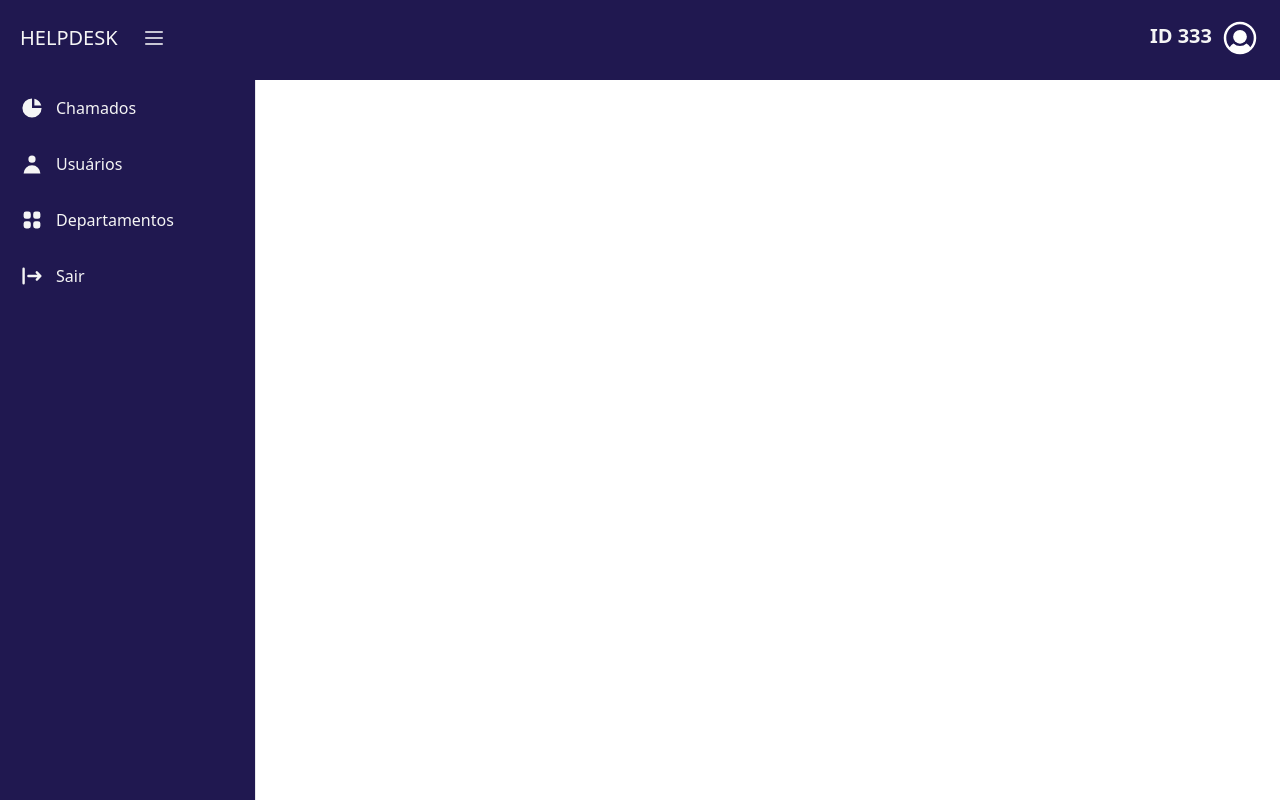
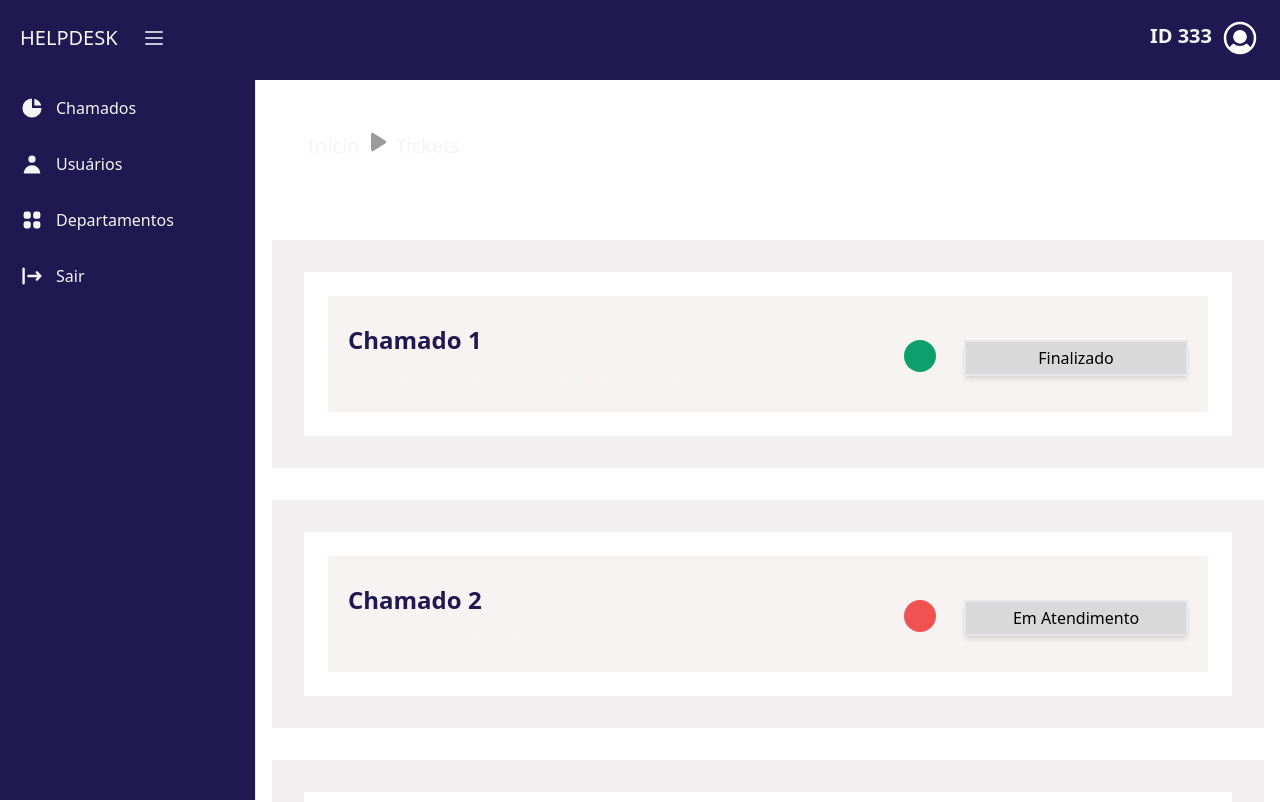
Before and after one commit to hiagovinicius0/helpdesk-frontend, a React (Create React App) app: page / in a window 1280 px wide. Shown: the top 802 px of the page. Built offline with nearby package versions, Linux system fonts and the light colour scheme.

Commit message:
add screen tickets

```diff
--- a/package.json
+++ b/package.json
@@ -16,10 +16,13 @@
 		"eslint-plugin-react-hooks": "^4.6.0",
 		"flowbite": "^1.6.3",
 		"flowbite-react": "^0.3.8",
+		"moment": "^2.29.4",
+		"moment-timezone": "^0.5.41",
 		"phosphor-react": "^1.4.1",
 		"react": "^18.2.0",
 		"react-dom": "^18.2.0",
 		"react-icons": "^4.7.1",
+		"react-moment": "^1.1.3",
 		"react-router-dom": "^6.8.1",
 		"react-scripts": "5.0.1",
 		"typescript": "^4.9.5",
--- a/src/components/H3.tsx
+++ b/src/components/H3.tsx
@@ -1,7 +1,8 @@
 interface H3Props {
 	title: string;
+	style?: string;
 }
 
-export const H3 = ({ title }: H3Props): JSX.Element => {
-	return <h3 className='text-primary-color font-bold text-2xl py-2'>{title}</h3>;
+export const H3 = ({ title, style }: H3Props): JSX.Element => {
+	return <h3 className={`text-primary-color font-bold text-2xl py-2 ${style}`}>{title}</h3>;
 };
--- a/src/components/Inputs/index.tsx
+++ b/src/components/Inputs/index.tsx
@@ -22,9 +22,7 @@ interface IInputs {
 
 export const Input = ({ span, type, selectOptions }: IInputs): JSX.Element => {
 	let input = (
-		<div className='flex space-x-6 m-2'>
-			<input className='w-72 sm:w-80 md:w-96 bg-white-color border border-border-input-color' />
-		</div>
+		<input className='w-72 sm:w-80 md:w-96 bg-white-color border border-border-input-color' />
 	);
 
 	if (type === InputType.TEXT) {
--- a/src/components/Span.tsx
+++ b/src/components/Span.tsx
@@ -1,5 +1,7 @@
+import { ReactNode } from 'react';
+
 interface ISpan {
-	text: string;
+	text: string | ReactNode;
 	className?: string;
 }
 
--- /dev/null
+++ b/src/screens/Tickets/components/PriorityTicketEnum.ts
@@ -0,0 +1,21 @@
+export enum TicketPriority {
+	LOW = 1,
+	MEDIUM = 2,
+	HIGH = 3,
+}
+
+interface Priority {
+	text: string;
+	color: string;
+}
+
+export const getPriority = (priority: TicketPriority): Priority => {
+	switch (priority) {
+		case TicketPriority.LOW:
+			return { text: 'Baixa', color: 'bg-green-500' };
+		case TicketPriority.MEDIUM:
+			return { text: 'Média', color: 'bg-orange-500' };
+		case TicketPriority.HIGH:
+			return { text: 'Alta', color: 'bg-red-500' };
+	}
+};
--- /dev/null
+++ b/src/screens/Tickets/components/StatusTicketEnum.ts
@@ -0,0 +1,23 @@
+export enum TicketStatus {
+	NOT_MET = 1,
+	IN_ATTENDANCE = 2,
+	IN_DELAY = 3,
+	FINISHED = 4,
+}
+
+interface Status {
+	text: string;
+}
+
+export const getStatus = (status: TicketStatus): Status => {
+	switch (status) {
+		case TicketStatus.NOT_MET:
+			return { text: 'Não Atendido' };
+		case TicketStatus.IN_ATTENDANCE:
+			return { text: 'Em Atendimento' };
+		case TicketStatus.IN_DELAY:
+			return { text: 'Em Atraso' };
+		case TicketStatus.FINISHED:
+			return { text: 'Finalizado' };
+	}
+};
--- /dev/null
+++ b/src/screens/Tickets/components/Ticket.tsx
@@ -0,0 +1,46 @@
+import { H3 } from 'src/components/H3';
+import { Span } from 'src/components/Span';
+import { Content } from 'src/screens/CreateTicket/Content';
+import { getPriority, TicketPriority } from './PriorityTicketEnum';
+import { getStatus, TicketStatus } from './StatusTicketEnum';
+import 'moment-timezone';
+import Moment from 'react-moment';
+import 'moment/locale/pt-br';
+
+interface ITicket {
+	createdAt: string;
+	priority: TicketPriority;
+	status: TicketStatus;
+	title: string;
+}
+
+export const Ticket = ({ createdAt, priority, status, title }: ITicket): JSX.Element => {
+	const statusEnum = getStatus(status);
+	const priorityEnum = getPriority(priority);
+
+	return (
+		<Content style='bg-gray-background-color pb-2 p-2 sm:p-8'>
+			<div className='bg-white p-1 sm:p-2'>
+				<div className='bg-card-color m-1 p-5 flex flex-col sm:flex-row m-4 p-5'>
+					<div className='basis-3/4'>
+						<H3 title={title} />
+						<Span
+							text={
+								<Moment format='LLLL' tz='America/Sao_Paulo'>
+									{createdAt}
+								</Moment>
+							}
+							className='text-icon-color normal-case'
+						/>
+					</div>
+					<div className='flex flex-row-reverse pt-6'>
+						<button className='bg-department-color border-2 border-inherit border-border-color shadow-md h-9 w-56 text-center'>
+							{statusEnum.text}
+						</button>
+						<div className={`h-8 w-8 ${priorityEnum.color} rounded-full mx-7`}></div>
+					</div>
+				</div>
+			</div>
+		</Content>
+	);
+};
--- a/src/screens/Tickets/index.tsx
+++ b/src/screens/Tickets/index.tsx
@@ -1,9 +1,26 @@
+import { HistoryNavigation } from 'src/components/HistoryNavigation';
 import { Navbar } from 'src/components/Navbar';
+import { getRoutes, Screen } from 'src/routes/RoutesEnum';
+import { TicketItems } from 'src/utils/Tickets';
+import { Container } from '../SelectDepartment/Container';
+import { Ticket } from './components/Ticket';
 
 export const Tickets = (): JSX.Element => {
+	const history = [getRoutes(Screen.HOME).name, getRoutes(Screen.TICKETS).name];
+
 	return (
 		<Navbar>
-			<></>
+			<>
+				<HistoryNavigation history={history} />
+
+				{TicketItems.map((item, index) => {
+					return (
+						<Container key={index}>
+							<Ticket {...item} />
+						</Container>
+					);
+				})}
+			</>
 		</Navbar>
 	);
 };
--- /dev/null
+++ b/src/utils/Tickets.tsx
@@ -0,0 +1,36 @@
+import { TicketPriority } from 'src/screens/Tickets/components/PriorityTicketEnum';
+import { TicketStatus } from 'src/screens/Tickets/components/StatusTicketEnum';
+
+export const TicketItems: ITicketItems[] = [
+	{
+		title: 'Chamado 1',
+		createdAt: '2023-02-04T11:13:41.000Z',
+		priority: TicketPriority.LOW,
+		status: TicketStatus.FINISHED,
+	},
+	{
+		title: 'Chamado 2',
+		createdAt: '2023-02-01T23:13:41.000Z',
+		priority: TicketPriority.HIGH,
+		status: TicketStatus.IN_ATTENDANCE,
+	},
+	{
+		title: 'Chamado 3',
+		createdAt: '2023-02-05T11:13:41.000Z',
+		priority: TicketPriority.MEDIUM,
+		status: TicketStatus.IN_DELAY,
+	},
+	{
+		title: 'Chamado 4',
+		createdAt: '2023-02-03T09:13:41.000Z',
+		priority: TicketPriority.LOW,
+		status: TicketStatus.NOT_MET,
+	},
+];
+
+export interface ITicketItems {
+	createdAt: string;
+	priority: TicketPriority;
+	status: TicketStatus;
+	title: string;
+}
--- a/tailwind.config.js
+++ b/tailwind.config.js
@@ -16,6 +16,11 @@ module.exports = {
 				'background-gray-color': '#EFECEC',
 				'background-yellow-color': '#EEE6A0',
 				'border-input-color': '#DCD4D4',
+				'white': '#ffffff',
+				'white-background-color': '#FDF8F8',
+				'gray-background-color': '#F1EFEF',
+				'card-color': '#F7F3F3',
+				'border-color': '#BFBBBB'
 			}
 		},
 	},
```
Also changed, not shown: 1 other file (tests, documents, lock files or other folders).
